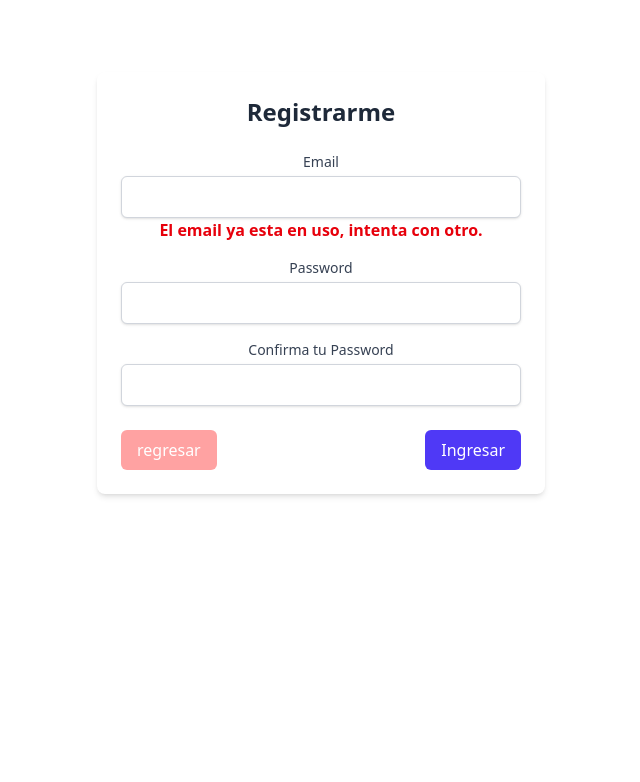
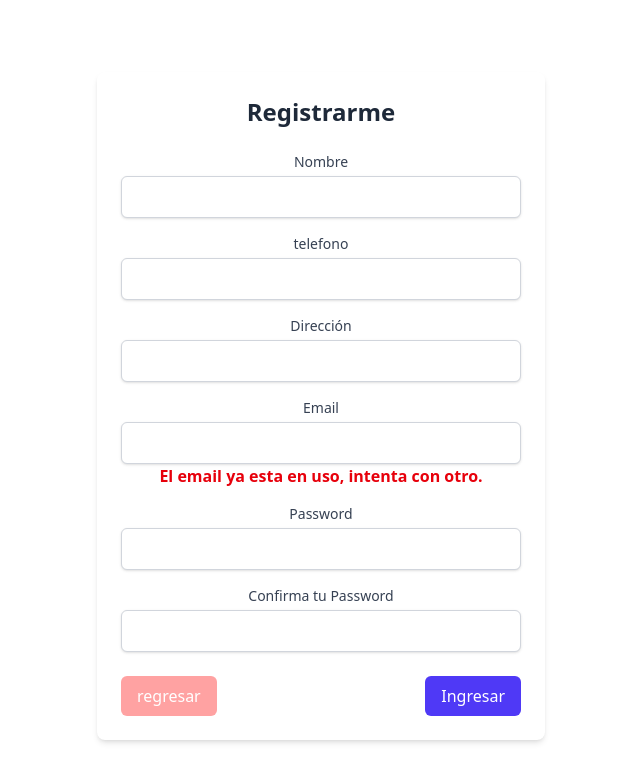
Before and after one commit to IngAlim2023/TallerTS, a React (Vite) app: page /register in a window 1280 px wide. Shown: the top 782 px of the page, without its empty margins (319-959 px from the left). Built offline with nearby package versions, Linux system fonts and the light colour scheme; no server answers.

Commit message:
Agregue los otros campos

```diff
--- a/src/pages/Register.tsx
+++ b/src/pages/Register.tsx
@@ -2,14 +2,13 @@ import React, { useEffect, useState } from "react";
 import toast from "react-hot-toast";
 import { Navigate, useNavigate } from "react-router-dom";
 
-interface propsRegister{
+interface propsRegister {
   isAuth: boolean;
-  setLog: (value:boolean)=> void;
-  setIsAuth: (value:boolean) => void;
+  setLog: (value: boolean) => void;
+  setIsAuth: (value: boolean) => void;
 }
 
-const Register: React.FC<propsRegister> = ({isAuth, setLog, setIsAuth}) => {
-
+const Register: React.FC<propsRegister> = ({ isAuth, setLog, setIsAuth }) => {
   const navigate = useNavigate();
 
   //Datos del usuario a registrar:
@@ -17,35 +16,38 @@ const Register: React.FC<propsRegister> = ({isAuth, setLog, setIsAuth}) => {
   const [email, setEmail] = useState<string>("");
   const [password, setPassword] = useState<string>("");
   const [passwordT, setPasswordT] = useState<string>("");
+  const [nombre, setNombre] = useState<string>("");
+  const [telefono, setTelefono] = useState<string>("");
+  const [direccion, setDireccion] = useState<string>("");
   //Vefificador si existe el correo:
   const [mailExist, setMailExist] = useState<boolean>(false);
 
   //Validación para saber si el correo ya se encuentra registrado:
-  useEffect(()=>{
-    const correoExist = async ( ) =>{
-      try{
+  useEffect(() => {
+    const correoExist = async () => {
+      try {
         const respuesta = await fetch(`http://localhost:3333/userByEmail`, {
           method: "POST",
           headers: { "content-type": "application/json" },
-          body: JSON.stringify({email}),
+          body: JSON.stringify({ email }),
         });
-        const res = await respuesta.json()
+        const res = await respuesta.json();
         setMailExist(res.ms);
-      } catch (e){
-        setMailExist(true)
-        toast.error("No se logro verificar el correo")
+      } catch (e) {
+        setMailExist(true);
+        toast.error("No se logro verificar el correo");
       }
-    }
+    };
     correoExist();
-  },[email])
+  }, [email]);
 
   //Manejamos el Save del usuariio:
 
   const handleSave = async () => {
-    if(mailExist){
-      return toast.error("No puedes resgistrarte, el correo ya esta es uso.")
+    if (mailExist) {
+      return toast.error("No puedes resgistrarte, el correo ya esta es uso.");
     }
-    if (password.length < 8 || email.length < 9) {
+    if (password.length < 4 || email.length < 9 || nombre.length<2 ||telefono.length<10 || direccion.length <5) {
       return toast.error("La longitud de los campos debe ser mayor");
     }
     const emailRegex = /^[^\s@]+@[^\s@]+\.[^\s@]+$/;
@@ -88,22 +90,24 @@ const Register: React.FC<propsRegister> = ({isAuth, setLog, setIsAuth}) => {
       const respuesta = await fetch(`http://localhost:3333/register`, {
         method: "POST",
         headers: { "content-type": "application/json" },
-        body: JSON.stringify({ email, password }),
+        body: JSON.stringify({ email, password, nombre, telefono, direccion }),
       });
       const ms = await respuesta.json();
-      if(ms.ms === "agregado"){
-        localStorage.setItem('auth','true');
+      if (ms.ms === "agregado") {
+        localStorage.setItem("auth", "true");
         setLog(true);
         setIsAuth(true);
-        navigate('/home');
-        return
+        navigate("/home");
+        return;
       }
     } catch (e) {
       return toast.error("El registro no fue posible, intenta más tarde");
     }
   };
 
-  return isAuth ? (<Navigate to="/home"/>):(
+  return isAuth ? (
+    <Navigate to="/home" />
+  ) : (
     <div className="max-w-md mx-auto mt-10 bg-white p-6 rounded-lg shadow-md space-y-6">
       <div>
         <h1 className="text-2xl font-bold text-gray-800 mb-1">Registrarme</h1>
@@ -118,17 +122,53 @@ const Register: React.FC<propsRegister> = ({isAuth, setLog, setIsAuth}) => {
       >
         <div>
           <label className="block text-sm font-medium text-gray-700 mb-1">
+            Nombre
+          </label>
+          <input
+            type="text"
+            className="w-full rounded-md border border-gray-300 px-4 py-2 bg-white text-gray-900 shadow-sm placeholder-gray-400 focus:border-rose-500 focus:ring-2 focus:ring-rose-500 focus:outline-none transition"
+            onChange={(e) => setNombre(e.target.value)}
+          />
+        </div>
+        <div>
+          <label className="block text-sm font-medium text-gray-700 mb-1">
+            telefono
+          </label>
+          <input
+            type="text"
+            className="w-full rounded-md border border-gray-300 px-4 py-2 bg-white text-gray-900 shadow-sm placeholder-gray-400 focus:border-rose-500 focus:ring-2 focus:ring-rose-500 focus:outline-none transition"
+            onChange={(e) => setTelefono(e.target.value)}
+          />
+        </div>
+        <div>
+          <label className="block text-sm font-medium text-gray-700 mb-1">
+            Dirección
+          </label>
+          <input
+            type="text"
+            className="w-full rounded-md border border-gray-300 px-4 py-2 bg-white text-gray-900 shadow-sm placeholder-gray-400 focus:border-rose-500 focus:ring-2 focus:ring-rose-500 focus:outline-none transition"
+            onChange={(e) => setDireccion(e.target.value)}
+          />
+        </div>
+        <div>
+          <label className="block text-sm font-medium text-gray-700 mb-1">
             Email
           </label>
           <input
             type="email"
-            className={`w-full rounded-md border border-gray-300 px-4 py-2 bg-white text-gray-900 shadow-sm placeholder-gray-400 focus:border-indigo-500 focus:ring-2 focus: ${mailExist ? 'ring-red-600' : 'ring-indigo-500'} focus:outline-none transition`}
-
-            onChange={(e) => {setEmail(e.target.value); setMailExist(false)}}
+            className={`w-full rounded-md border border-gray-300 px-4 py-2 bg-white text-gray-900 shadow-sm placeholder-gray-400 focus:border-indigo-500 focus:ring-2 focus: ${
+              mailExist ? "ring-red-600" : "ring-indigo-500"
+            } focus:outline-none transition`}
+            onChange={(e) => {
+              setEmail(e.target.value);
+              setMailExist(false);
+            }}
           />
-          {mailExist && (<div className="text-red-600 font-semibold">
-            El email ya esta en uso, intenta con otro.
-          </div>)}
+          {mailExist && (
+            <div className="text-red-600 font-semibold">
+              El email ya esta en uso, intenta con otro.
+            </div>
+          )}
         </div>
 
         <div>
```
